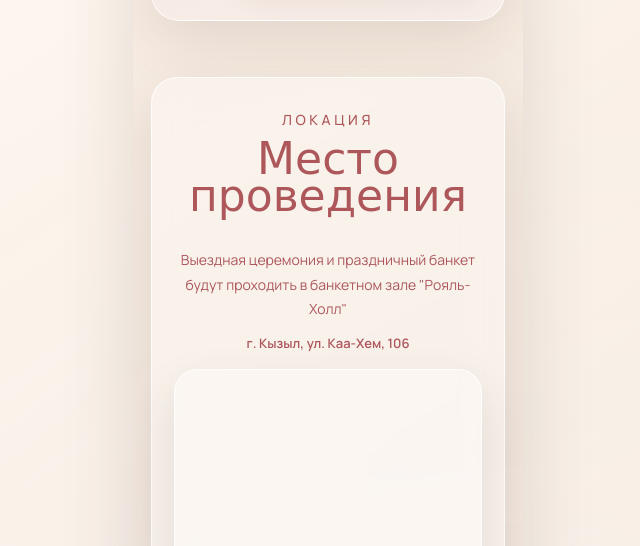
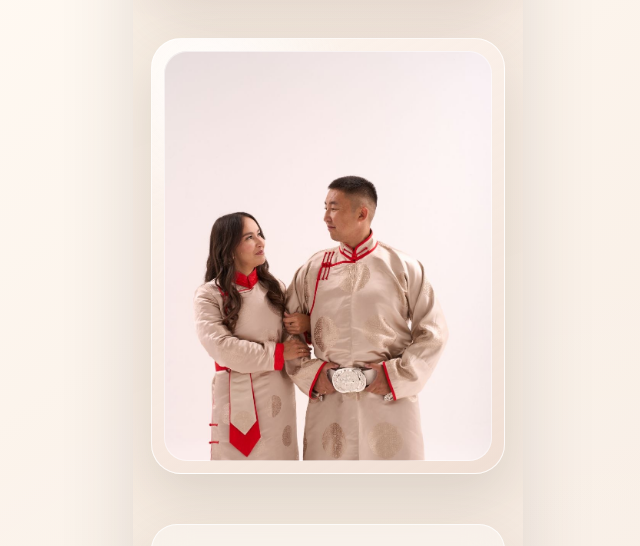
Before and after one commit to SAAYI001/weddingday15.08, a plain HTML site: page invite.html in a window 1280 px wide. Shown: the part 2910-3456 px from the top of the page, without its empty margins (312-952 px from the left). Drawn offline with nearby package versions, Linux system fonts and the light colour scheme.

Commit message:
Update wedding invitation site

```diff
--- a/invite.html
+++ b/invite.html
@@ -99,7 +99,7 @@
             <div class="timeline__content">
               <time>12:00</time>
               <h3>Бракосочетание</h3>
-              <p>Торжественный момент создания семьи.</p>
+              <p>Торжественный момент.</p>
             </div>
           </div>
           <div class="timeline__item" data-timeline-item>
@@ -117,7 +117,7 @@
               <span class="timeline__icon" aria-hidden="true">♨</span>
             </div>
             <div class="timeline__content">
-              <time>16:00</time>
+              <time>17:00</time>
               <h3>Свадебный банкет</h3>
               <p>Музыка, еда, танцы и поздравления.</p>
             </div>
@@ -134,6 +134,12 @@
           </div>
         </div>
       </article>
+    </section>
+
+    <section class="section section-pad newlyweds-second-section" data-reveal>
+      <figure class="newlyweds-second-card" data-reveal>
+        <img src="assets/newlyweds-second.jpg" alt="Сылдис и Алена в национальных свадебных образах">
+      </figure>
     </section>
 
     <section class="section section-pad" data-reveal>
--- a/style.css
+++ b/style.css
@@ -725,6 +725,43 @@ a {
   text-transform: uppercase;
 }
 
+.newlyweds-second-section {
+  padding-top: 10px;
+  padding-bottom: 22px;
+}
+
+.newlyweds-second-card {
+  position: relative;
+  margin: 0;
+  padding: 12px;
+  overflow: hidden;
+  border: 1px solid rgba(255,255,255,.78);
+  border-radius: 30px;
+  background:
+    radial-gradient(circle at 16% 10%, rgba(255,255,255,.74), transparent 28%),
+    linear-gradient(150deg, rgba(255, 248, 242, .92), rgba(238, 218, 207, .72));
+  box-shadow: 0 22px 54px rgba(61, 47, 40, .14);
+}
+
+.newlyweds-second-card::before {
+  content: "";
+  position: absolute;
+  inset: 12px;
+  z-index: 1;
+  border-radius: 23px;
+  box-shadow: inset 0 0 0 1px rgba(255,255,255,.48);
+  pointer-events: none;
+}
+
+.newlyweds-second-card img {
+  width: 100%;
+  display: block;
+  aspect-ratio: 4 / 5;
+  object-fit: cover;
+  object-position: center top;
+  border-radius: 23px;
+}
+
 .script-heading {
   margin: 10px 0 26px;
   font-size: 44px;
```
Also changed, not shown: state/progress.md (+1 -0 lines), tests/day-program.test.cjs (+8 -2 lines), tests/newlyweds-second-photo.test.cjs (added, +43 -0 lines), assets/newlyweds-second.jpg (added).
